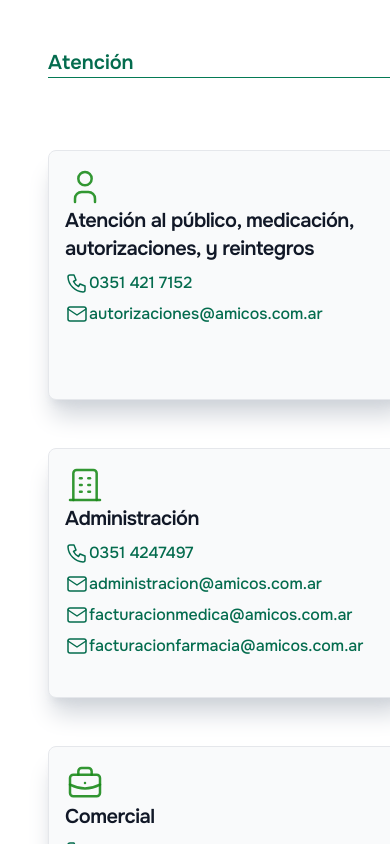
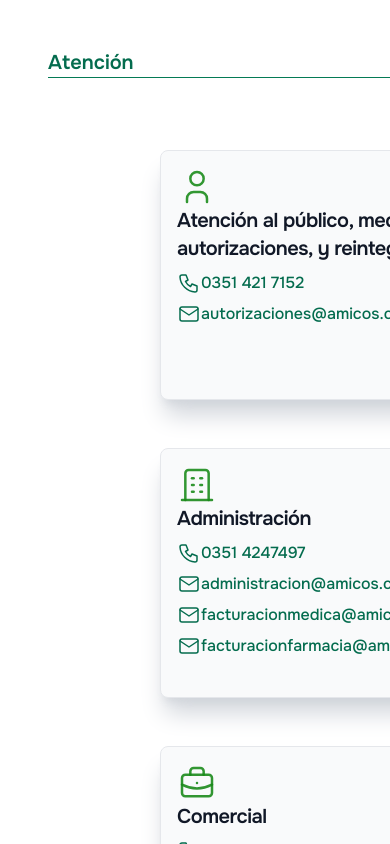
Before and after one commit to vlnrtta/amicos-next, a Next.js app: page / in a window 390 px wide. Shown: the part 2020-2864 px from the top of the page. Built offline with nearby package versions, Linux system fonts and the light colour scheme.

Commit message:
modificacion

```diff
--- a/src/app/pages/atencion/page.js
+++ b/src/app/pages/atencion/page.js
@@ -6,7 +6,7 @@
                 <hr className="border-green-600" />
             </div>
 
-            <div className="grid grid-cols-1 place-content-between mx-12 sm:grid-cols-1 md:grid-cols-1 lg:grid-cols-3 xl:grid-cols-3">
+            <div className="grid grid-cols-1 place-content-between px-40 sm:px-12 sm:grid-cols-1 md:grid-cols-1 lg:grid-cols-3 xl:grid-cols-3">
 
                 <div className="h-[250px] p-4 mx-auto my-6 leading-normal  border bg-gray-50 border-gray-200 rounded-lg shadow-gray-300 w-[360px] shadow-xl">
                     <svg  xmlns="http://www.w3.org/2000/svg"  width="40"  height="40"  viewBox="0 0 24 24"  fill="none"  stroke="#198a19e3"  stroke-width="1.5"  stroke-linecap="round"  stroke-linejoin="round"  className="icon icon-tabler icons-tabler-outline icon-tabler-user"><path stroke="none" d="M0 0h24v24H0z" fill="none"/><path d="M8 7a4 4 0 1 0 8 0a4 4 0 0 0 -8 0" /><path d="M6 21v-2a4 4 0 0 1 4 -4h4a4 4 0 0 1 4 4v2" /></svg>
```
